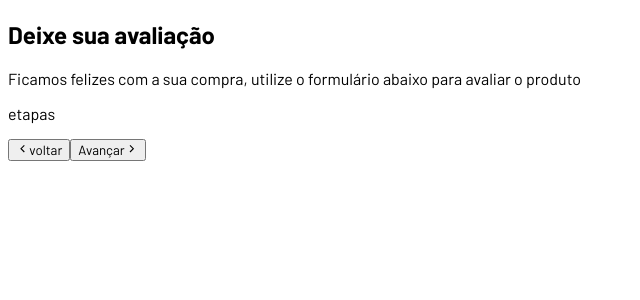
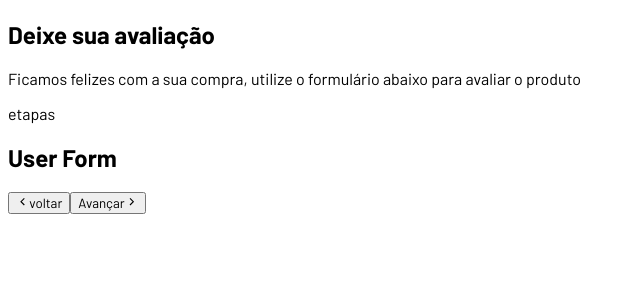
Before and after one commit to aldosds/formulario-multistep-react, a React (Vite) app: page / in a window 1280 px wide. Shown: the top 300 px of the page, without its empty margins (0-640 px from the left). Built offline with nearby package versions, Linux system fonts and the light colour scheme.

Commit message:
The useForm hook was created to manipulate the components

```diff
--- a/src/App.jsx
+++ b/src/App.jsx
@@ -1,8 +1,18 @@
 import { GrFormNext, GrFormPrevious } from "react-icons/gr";
+
+import UserForm from "./components/UseForm/UseForm";
+import ReviewForm from "./components/ReviewForm/ReviewForm";
+import Thanks from "./components/Thanks/Thanks";
+
+import { useForm } from "./hooks/useForms";
 
 import "./App.css";
 
 function App() {
+  const formComponents = [<UserForm />, <ReviewForm />, <Thanks />];
+
+  const { currentStep, currentComponent } = useForm(formComponents);
+
   return (
     <div className="app">
       <div className="header">
@@ -15,7 +25,7 @@
       <div className="form-container">
         <p>etapas</p>
         <form>
-          <div className="inputs-container"></div>
+          <div className="inputs-container">{currentComponent}</div>
           <div className="actions">
             <button type="button">
               <GrFormPrevious />
--- /dev/null
+++ b/src/hooks/useForms.jsx
@@ -0,0 +1,10 @@
+import { useState } from "react";
+
+export function useForm(steps) {
+  const [currentStep, setCurrentStep] = useState(0);
+
+  return {
+    currentStep,
+    currentComponent: steps[currentStep],
+  };
+}
```
